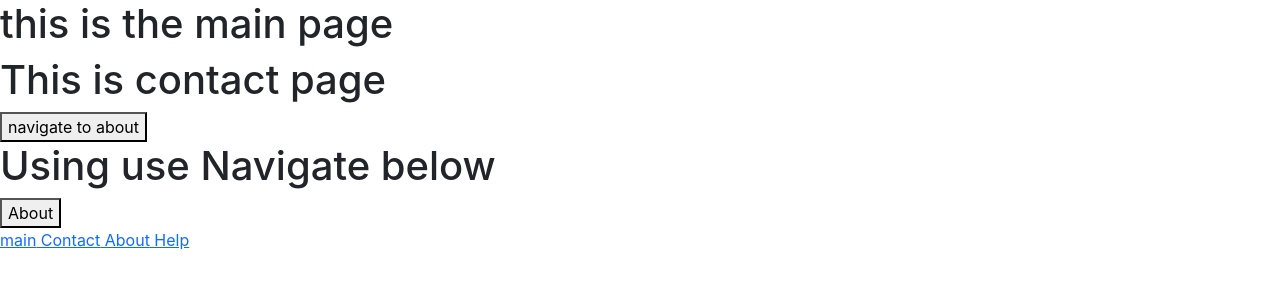
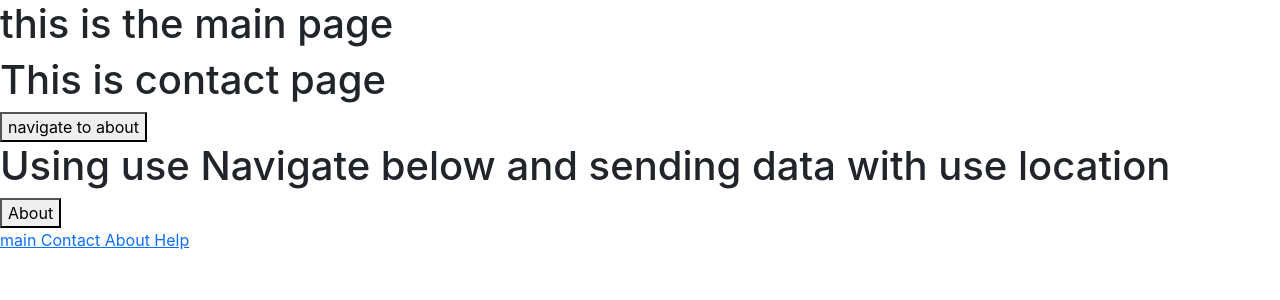
Before and after one commit to Abuzar-Asif/hooks, a React (Create React App) app: page /contact in a window 1280 px wide. Shown: the top 300 px of the page. Built offline with nearby package versions, Linux system fonts and the light colour scheme.

Commit message:
react router dom using use location hook

```diff
--- a/src/ReactRouter/About.jsx
+++ b/src/ReactRouter/About.jsx
@@ -1,11 +1,17 @@
 import React from 'react'
+import { useLocation } from 'react-router-dom'
 
 const About = () => {
+    const loca=useLocation()
+
   return (
     <div>
       <h1>
         This is about page
       </h1>
+      <p>
+      THIS IS ID :  {loca.state.id}
+      </p>
     </div>
   )
 }
--- a/src/ReactRouter/Contact.jsx
+++ b/src/ReactRouter/Contact.jsx
@@ -1,11 +1,13 @@
 import React from 'react'
-import { useNavigate } from 'react-router-dom'
+import { useLocation, useNavigate } from 'react-router-dom'
 
 const Contact = () => {
+    const id=5;
     const navigate =useNavigate()
 
   const toAbout=()=>{
-    navigate('/About')
+    navigate('/About',{state:{id:id}})
+
   }
   return (
     <div>
@@ -15,7 +17,7 @@ const Contact = () => {
       <button onClick={toAbout}>navigate to about </button>
 
       <h1>
-        Using use Navigate below
+        Using use Navigate below  and sending data with use location
      </h1>
 
             <button onClick={toAbout}>About</button>
```
